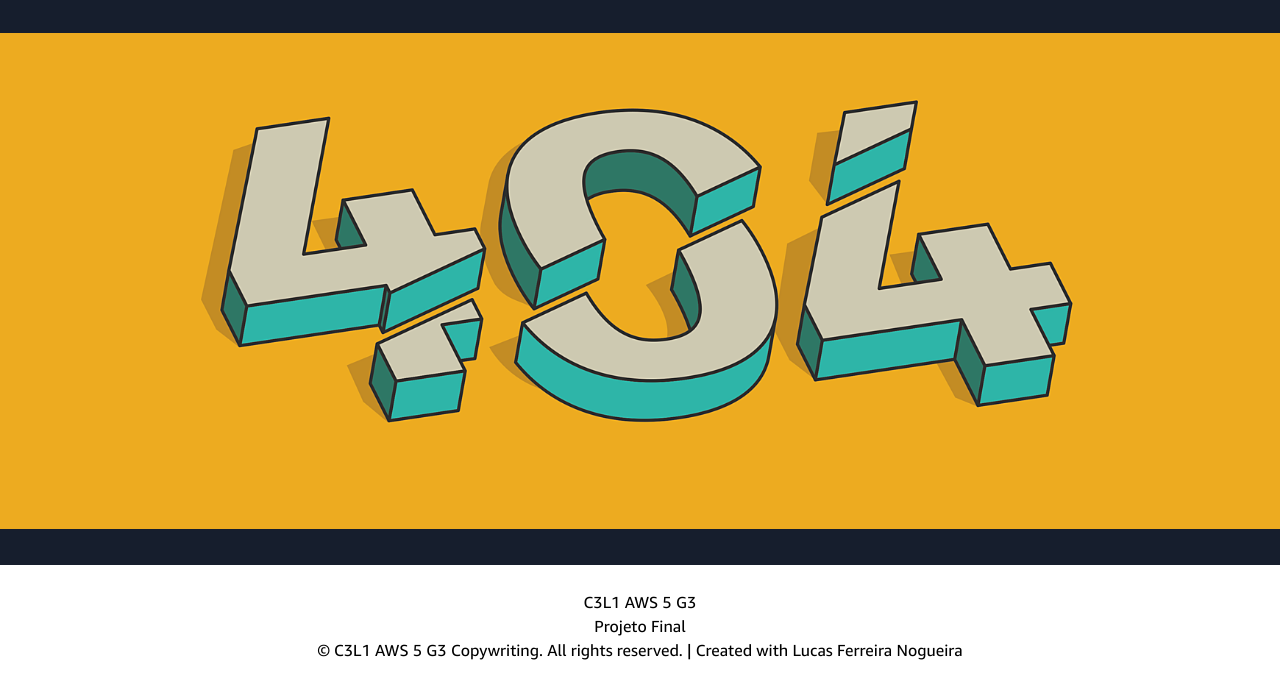
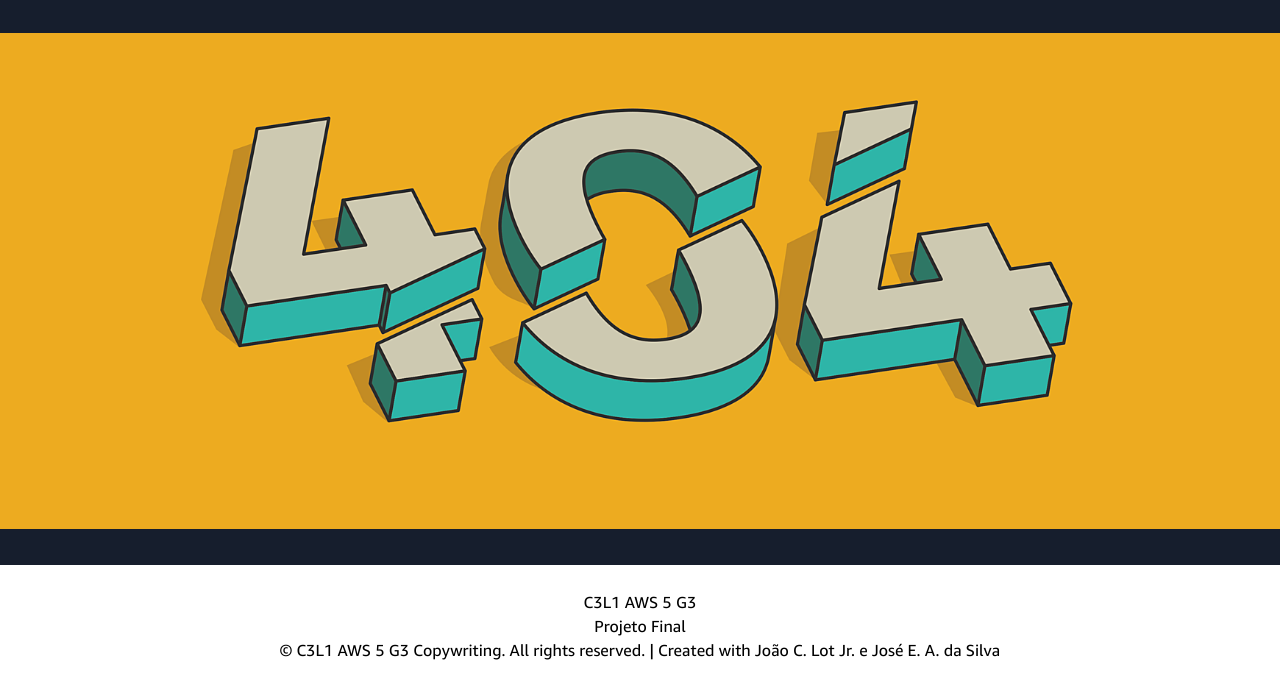
Before and after one commit to joaolotjr/Web_Site_TCC_AWS_Escola_da_Nuvem, a plain HTML site: page error.html in a window 1280 px wide. Shown: the part 112-800 px from the top of the page. Drawn offline with Linux system fonts and the light colour scheme.

Commit message:
Footer alterado

```diff
--- a/error.html
+++ b/error.html
@@ -32,7 +32,7 @@
         <h4>C3L1 AWS 5 G3 </h4>
         <h5>Projeto Final</h5>
         <small>
-            &copy; C3L1 AWS 5 G3 Copywriting. All rights reserved. | Created with Lucas Ferreira Nogueira
+            &copy; C3L1 AWS 5 G3 Copywriting. All rights reserved. | Created with João C. Lot Jr. e José E. A. da Silva
         </small>
     </footer>
 </body>
```
Also changed, not shown: index.html (+1 -1 lines).
